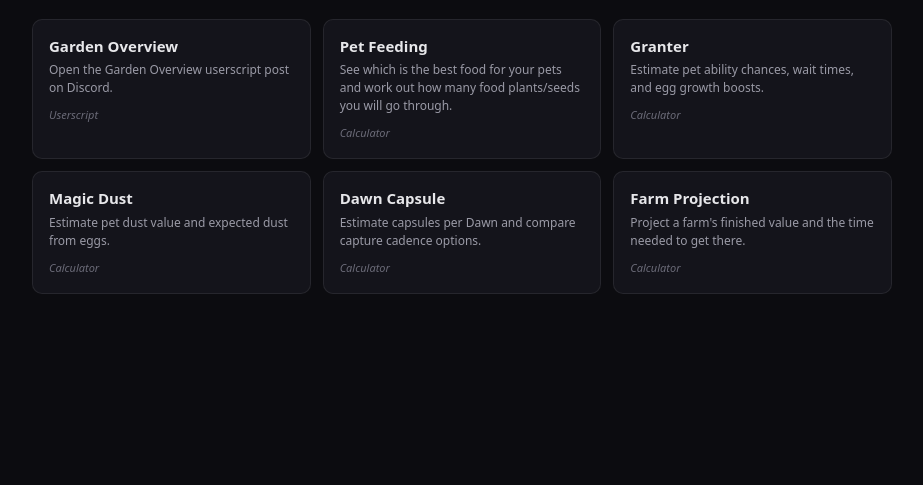
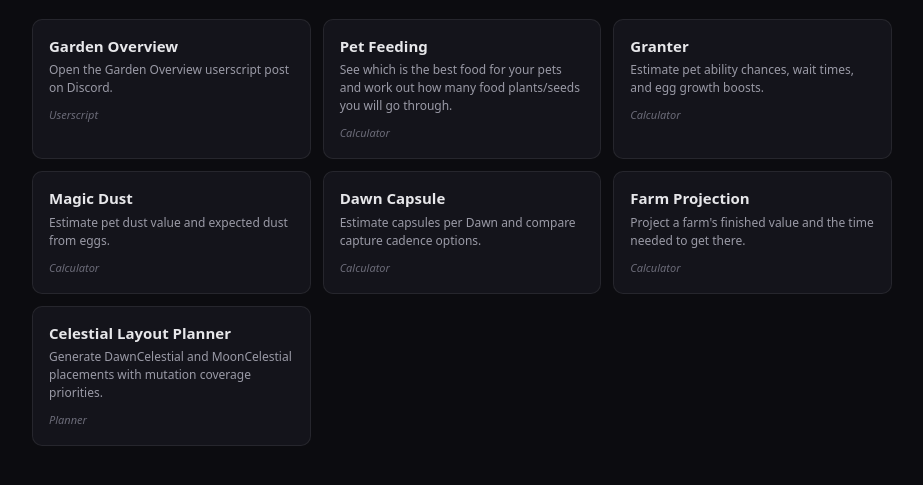
Before and after one commit to Liam0306dis/hub, a plain HTML site: page index.html in a window 1280 px wide. Shown: the part 91-576 px from the top of the page, without its empty margins (178-1101 px from the left). Drawn offline with Linux system fonts and the light colour scheme.

Commit message:
Update tools

```diff
--- a/index.html
+++ b/index.html
@@ -69,6 +69,11 @@
       <span>Project a farm's finished value and the time needed to get there.</span>
       <em class="tag">Calculator</em>
     </a>
+    <a class="tool" href="https://liam0306dis.github.io/celestial-layout/">
+      <b>Celestial Layout Planner</b>
+      <span>Generate DawnCelestial and MoonCelestial placements with mutation coverage priorities.</span>
+      <em class="tag">Planner</em>
+    </a>
   </div>
 </main>
 </body>
```
